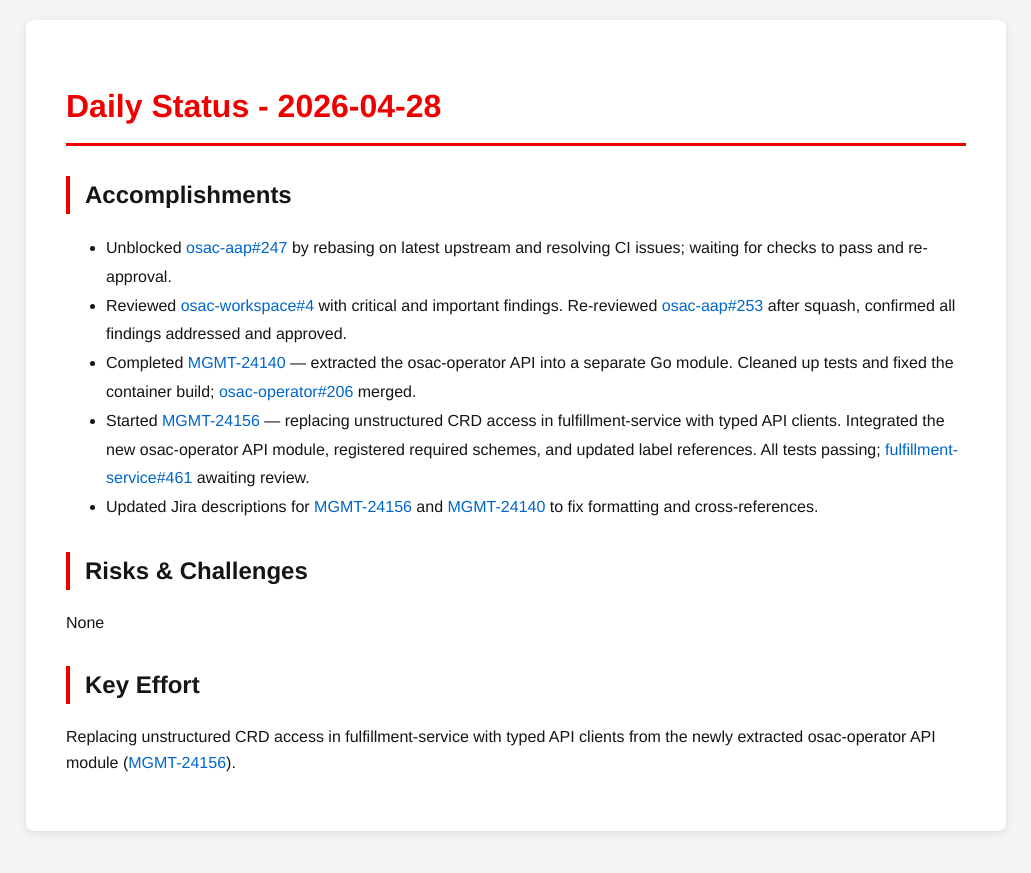
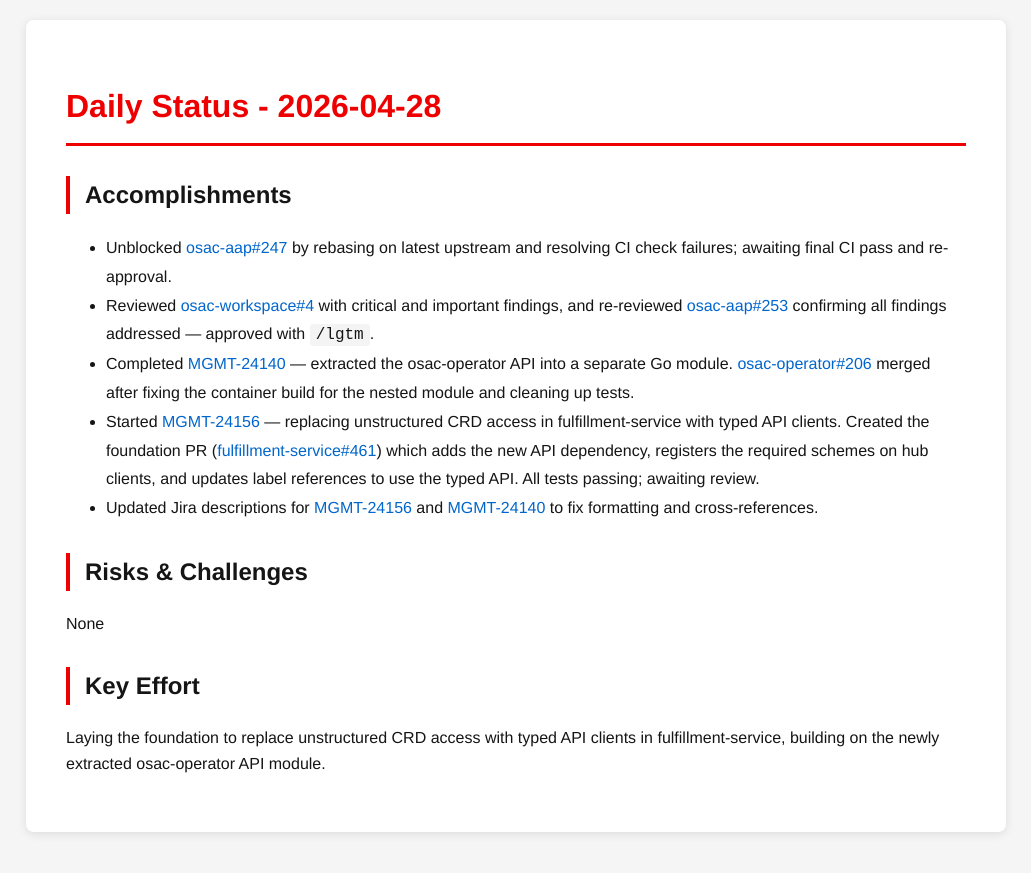
Before and after one commit to tzvatot/daily-status, a Jekyll site: the page built from 2026-04-28.md, in a window 1280 px wide. Shown: the top 873 px of the page, without its empty margins (124-1155 px from the left). Built offline with Jekyll 4.4.1, drawn with Linux system fonts in a browser that asks for light colours.

Commit message:
Daily status update - 2026-04-28

```diff
--- a/2026-04-28.md
+++ b/2026-04-28.md
@@ -7,14 +7,14 @@
 # Daily Status - 2026-04-28
 
 ## Accomplishments
-- Unblocked [osac-aap#247](https://github.com/osac-project/osac-aap/pull/247) by rebasing on latest upstream and resolving CI issues; waiting for checks to pass and re-approval.
-- Reviewed [osac-workspace#4](https://github.com/osac-project/osac-workspace/pull/4) with critical and important findings. Re-reviewed [osac-aap#253](https://github.com/osac-project/osac-aap/pull/253) after squash, confirmed all findings addressed and approved.
-- Completed [MGMT-24140](https://issues.redhat.com/browse/MGMT-24140) — extracted the osac-operator API into a separate Go module. Cleaned up tests and fixed the container build; [osac-operator#206](https://github.com/osac-project/osac-operator/pull/206) merged.
-- Started [MGMT-24156](https://issues.redhat.com/browse/MGMT-24156) — replacing unstructured CRD access in fulfillment-service with typed API clients. Integrated the new osac-operator API module, registered required schemes, and updated label references. All tests passing; [fulfillment-service#461](https://github.com/osac-project/fulfillment-service/pull/461) awaiting review.
+- Unblocked [osac-aap#247](https://github.com/osac-project/osac-aap/pull/247) by rebasing on latest upstream and resolving CI check failures; awaiting final CI pass and re-approval.
+- Reviewed [osac-workspace#4](https://github.com/osac-project/osac-workspace/pull/4) with critical and important findings, and re-reviewed [osac-aap#253](https://github.com/osac-project/osac-aap/pull/253) confirming all findings addressed — approved with `/lgtm`.
+- Completed [MGMT-24140](https://issues.redhat.com/browse/MGMT-24140) — extracted the osac-operator API into a separate Go module. [osac-operator#206](https://github.com/osac-project/osac-operator/pull/206) merged after fixing the container build for the nested module and cleaning up tests.
+- Started [MGMT-24156](https://issues.redhat.com/browse/MGMT-24156) — replacing unstructured CRD access in fulfillment-service with typed API clients. Created the foundation PR ([fulfillment-service#461](https://github.com/osac-project/fulfillment-service/pull/461)) which adds the new API dependency, registers the required schemes on hub clients, and updates label references to use the typed API. All tests passing; awaiting review.
 - Updated Jira descriptions for [MGMT-24156](https://issues.redhat.com/browse/MGMT-24156) and [MGMT-24140](https://issues.redhat.com/browse/MGMT-24140) to fix formatting and cross-references.
 
 ## Risks & Challenges
 None
 
 ## Key Effort
-Replacing unstructured CRD access in fulfillment-service with typed API clients from the newly extracted osac-operator API module ([MGMT-24156](https://issues.redhat.com/browse/MGMT-24156)).
+Laying the foundation to replace unstructured CRD access with typed API clients in fulfillment-service, building on the newly extracted osac-operator API module.
```
